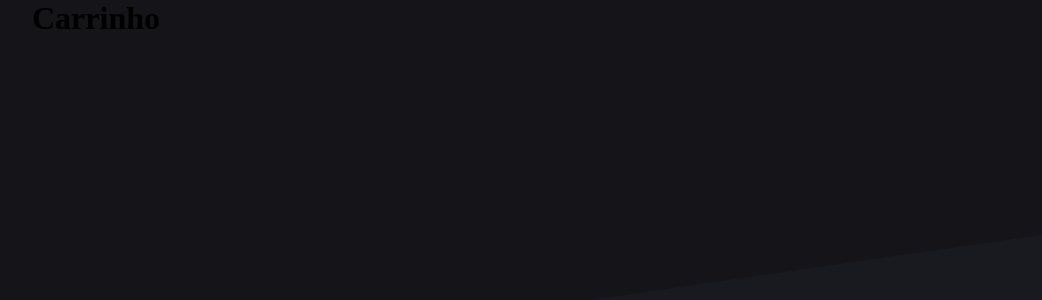
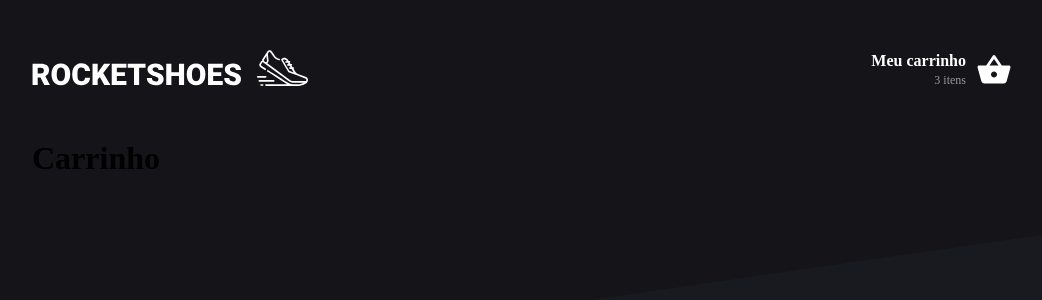
Before and after one commit to gilvanhenriqued/webshoes, a React (Create React App) app: page /cart in a window 1280 px wide. Shown: the top 300 px of the page, without its empty margins (118-1160 px from the left). Built offline with nearby package versions, Linux system fonts and the light colour scheme; the HTML template or start-up script is replaced by a standard one.

Commit message:
header component

```diff
--- a/package.json
+++ b/package.json
@@ -8,6 +8,7 @@
     "@testing-library/user-event": "^7.1.2",
     "react": "^16.13.1",
     "react-dom": "^16.13.1",
+    "react-icons": "^3.11.0",
     "react-router-dom": "^5.2.0",
     "react-scripts": "3.4.3",
     "styled-components": "^5.1.1"
--- a/src/App.js
+++ b/src/App.js
@@ -2,14 +2,16 @@
 import { BrowserRouter } from 'react-router-dom';
 
 import Routes from './routes';
+import Header from './components/Header'
 
 import GlobalStyles from './styles/global';
 
 function App() {
   return (
     <BrowserRouter>
+      <Header />
+      <Routes />
       <GlobalStyles />
-      <Routes />
     </BrowserRouter>
   );
 }
--- /dev/null
+++ b/src/components/Header/index.js
@@ -0,0 +1,27 @@
+import React from 'react';
+
+import logo from '../../assets/images/logo.svg';
+import { MdShoppingBasket } from 'react-icons/md';
+
+import { Container, Cart } from './styles';
+import { Link } from 'react-router-dom';
+
+function Header() {
+  return (
+    <Container>
+      <Link to="/">
+        <img src={logo} alt="Webshoes"/>
+      </Link>
+
+      <Cart to="/cart">
+        <div>
+          <strong>Meu carrinho</strong>
+          <span>3 itens</span>
+        </div>
+        <MdShoppingBasket size={36} color="#FFFF" />
+      </Cart>
+    </Container>
+  );
+}
+
+export default Header;
--- /dev/null
+++ b/src/components/Header/styles.js
@@ -0,0 +1,35 @@
+import styled from 'styled-components';
+import { Link } from 'react-router-dom';
+
+export const Container = styled.header`
+  display: flex;
+  justify-content: space-between;
+  align-items: center;
+  margin: 50px 0;
+`;
+
+export const Cart = styled(Link)`
+  display: flex;
+  align-items: center;
+  text-decoration: none;
+  transition: opacity 0.2s;
+
+  &:hover {
+    opacity: 0.7;
+  }
+
+  div {
+    text-align: right;
+    margin-right: 10px;
+
+    strong {
+      display: block;
+      color: #fff;
+    }
+
+    span {
+      font-size: 12px;
+      color: #999;
+    }
+  }
+`;
```
Also changed, not shown: src/assets/images/logo.svg (renamed from src/assets/images/header.svg), 1 other file (tests, documents, lock files or other folders).
